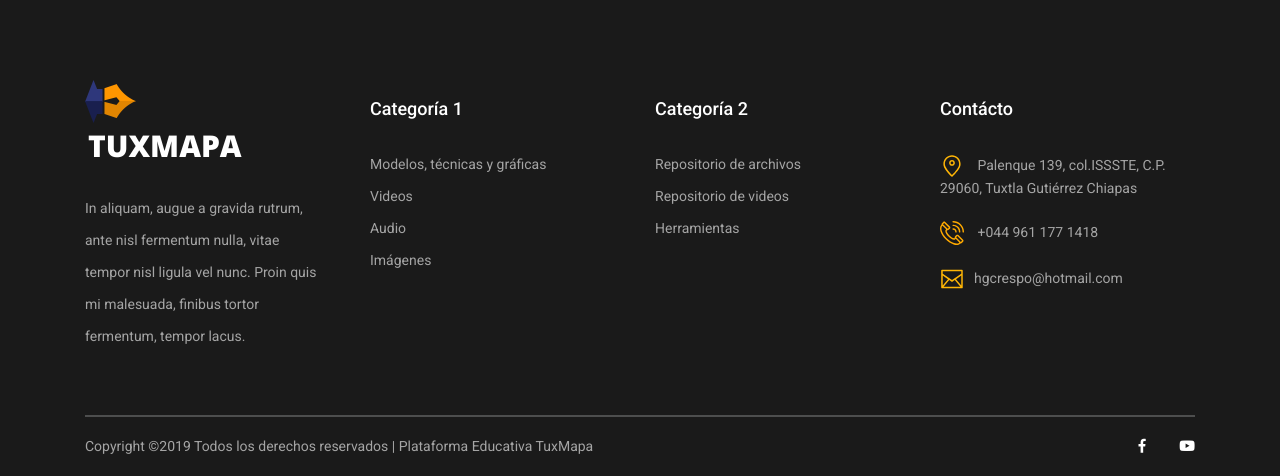
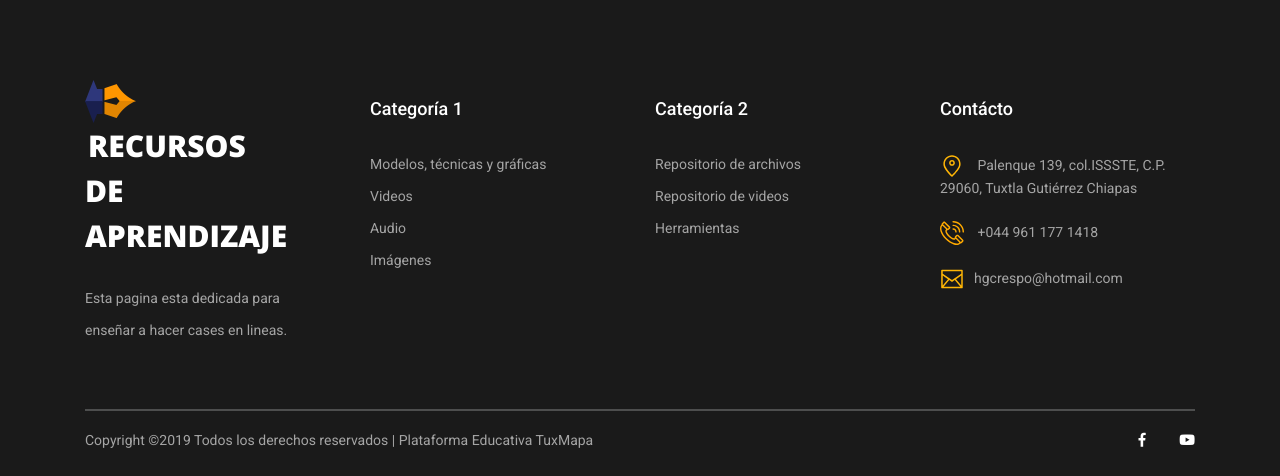
Before and after one commit to Robert64K/aprendizaje-page, a Django app: page /main/ in a window 1280 px wide. Shown: the part 800-1276 px from the top of the page. After the commit the page ends 1248 px from the top, so only its background shows below. Run offline with Django 3.2, Linux system fonts and the light colour scheme; some libraries are stand-ins or nearby versions.

Commit message:
Cambio de MAIN, googleanalytics.

```diff
--- a/home/templates/home/main.html
+++ b/home/templates/home/main.html
@@ -319,11 +319,11 @@
                         <div class="logo_container">
                             <div class="logo">
                                 <img src="{% static 'principal/images/logo.png' %}" alt="">
-                                <span>TuxMapa</span>
+                                <span>Recursos de Aprendizaje</span>
                             </div>
                         </div>
 
-                        <p class="footer_about_text">In aliquam, augue a gravida rutrum, ante nisl fermentum nulla, vitae tempor nisl ligula vel nunc. Proin quis mi malesuada, finibus tortor fermentum, tempor lacus.</p>
+                        <p class="footer_about_text">Esta pagina esta dedicada para enseñar a hacer cases en lineas.</p>
 
                     </div>
 
```
